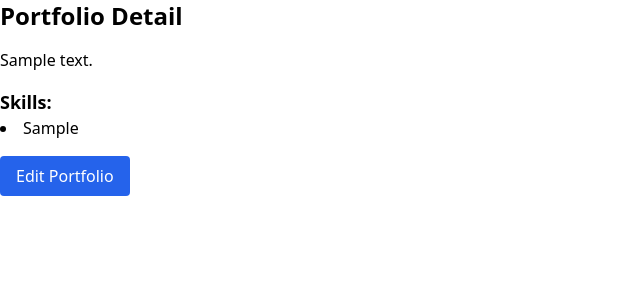
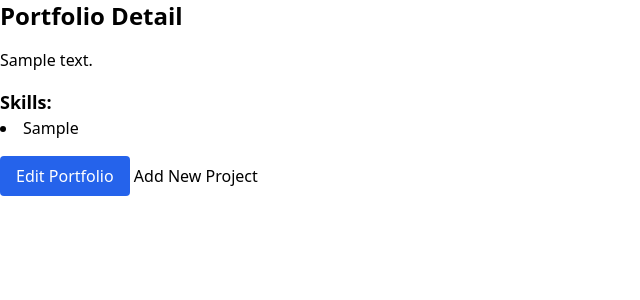
Before and after one commit to xcbhx/Portfolio-Generator-App, a Flask app: page /portfolio/1 in a window 1280 px wide. Shown: the top 300 px of the page, without its empty margins (0-640 px from the left). Run offline with Flask 3, Linux system fonts and the light colour scheme; tables that the repository leaves empty hold one stand-in row (values such as "Sample post"); some libraries are stand-ins or nearby versions.

Commit message:
added create project & detail route

```diff
--- a/portfolio_app/routes.py
+++ b/portfolio_app/routes.py
@@ -2,7 +2,7 @@ import os
 from flask import Blueprint, request, render_template, redirect, url_for, flash
 from datetime import datetime
 from portfolio_app.models import User, Portfolio, Project
-from portfolio_app.forms import PortfolioForm
+from portfolio_app.forms import PortfolioForm, ProjectForm
 
 from portfolio_app import db
 
@@ -45,6 +45,7 @@ def portfolio_detail(portfolio_id):
 
 @main.route("/portfolio/<int:portfolio_id>/edit", methods=["GET", "POST"])
 def edit_portfolio(portfolio_id):
+  """Display form to edit portfolio."""
   portfolio = Portfolio.query.get_or_404(portfolio_id)
   # Pre-fill the form using obj=portfolio
   form = PortfolioForm(obj=portfolio)
@@ -64,8 +65,36 @@ def edit_portfolio(portfolio_id):
   return render_template("edit_portfolio.html", portfolio=portfolio, form=form)
 
 
+@main.route("/portfolio/<int:portfolio_id>/create_project", methods=["GET", "POST"])
+def create_project(portfolio_id):
+  """Displaying form to add projects."""
+  form = ProjectForm()
+
+  if form.validate_on_submit():
+    new_project = Project(
+      portfolio_id=portfolio_id,
+      title=form.title.data,
+      description=form.description.data,
+      github_link=form.github_link.data
+    )
+    db.session.add(new_project)
+    db.session.commit()
+
+    flash("New project was created successfully.")
+    return redirect(url_for("main.project_detail", project_id=new_project.id))
+
+  return render_template("create_project.html", form=form, portfolio_id=portfolio_id)
+
+
 @main.route("/project/<int:project_id>", methods=["GET"])
 def project_detail(project_id):
-  """Show project."""
-  project = Project.query.get(project_id)
+  """Display projects."""
+  project = Project.query.get_or_404(project_id)
   return render_template("project_detail.html", project=project)
+
+
+# @main.route("/project/<int:project_id>/edit_project", methods=["GET"])
+# def edit_project(project_id):
+#   """Display form to edit projects."""
+#   project = Project.query.get(project_id)
+#   return render_template("edit_project.html", project=project)
--- a/portfolio_app/templates/portfolio_detail.html
+++ b/portfolio_app/templates/portfolio_detail.html
@@ -19,4 +19,8 @@
   Edit Portfolio
 </a>
 
+<a href="{{ url_for('main.create_project', portfolio_id=portfolio.id) }}" class="btn">
+  Add New Project
+</a>
+
 {% endblock %}
```
Also changed, not shown: database.db.
